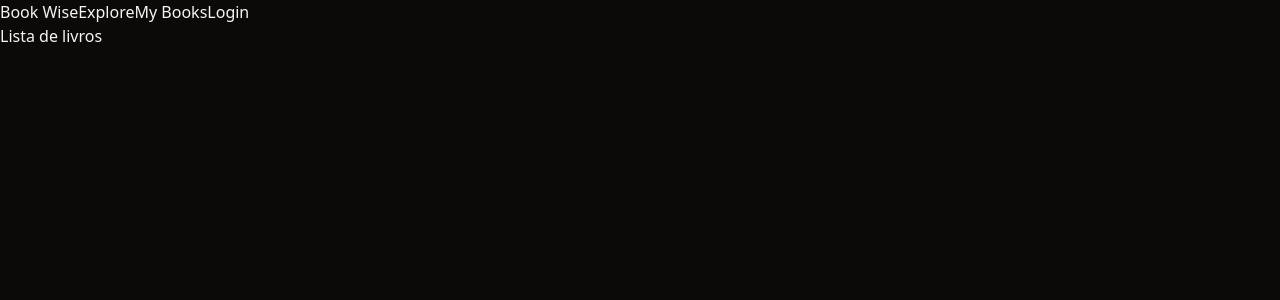
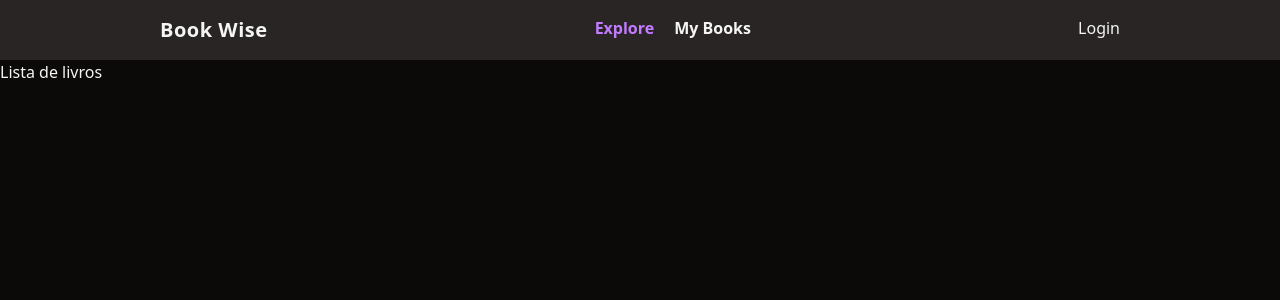
Before and after one commit to abraaocrvlh42/book_wise, a PHP site: page / in a window 1280 px wide. Shown: the top 300 px of the page. Run offline with PHP 8.4, Linux system fonts and the light colour scheme.

Commit message:
Structuring the project

```diff
--- a/index.php
+++ b/index.php
@@ -8,16 +8,16 @@
 </head>
 
 <body class="bg-stone-950 text-stone-100">
-  <header>
-    <nav class="flex">
-      <div>Book Wise</div>
-      <ul class="flex">
-        <li><a href="/">Explore</li>
-        <li><a href="/MyBooks">My Books</li>
+  <header class="bg-stone-800">
+    <nav class="mx-auto max-w-screen-lg flex justify-between px-8 py-4">
+      <div class="font-bold text-xl tracking-wide">Book Wise</div>
+      <ul class="flex space-x-5 font-bold">
+        <li><a href="/" class="text-purple-400">Explore</a></li>
+        <li><a href="/MyBooks.php" class="hover:underline">My Books</a></li>
       </ul>
 
       <ul>
-        <li><a href="/Login">Login</li>
+        <li><a href="/Login.php" class="hover:underline">Login</a></li>
       </ul>
     </nav>
   </header>
```
